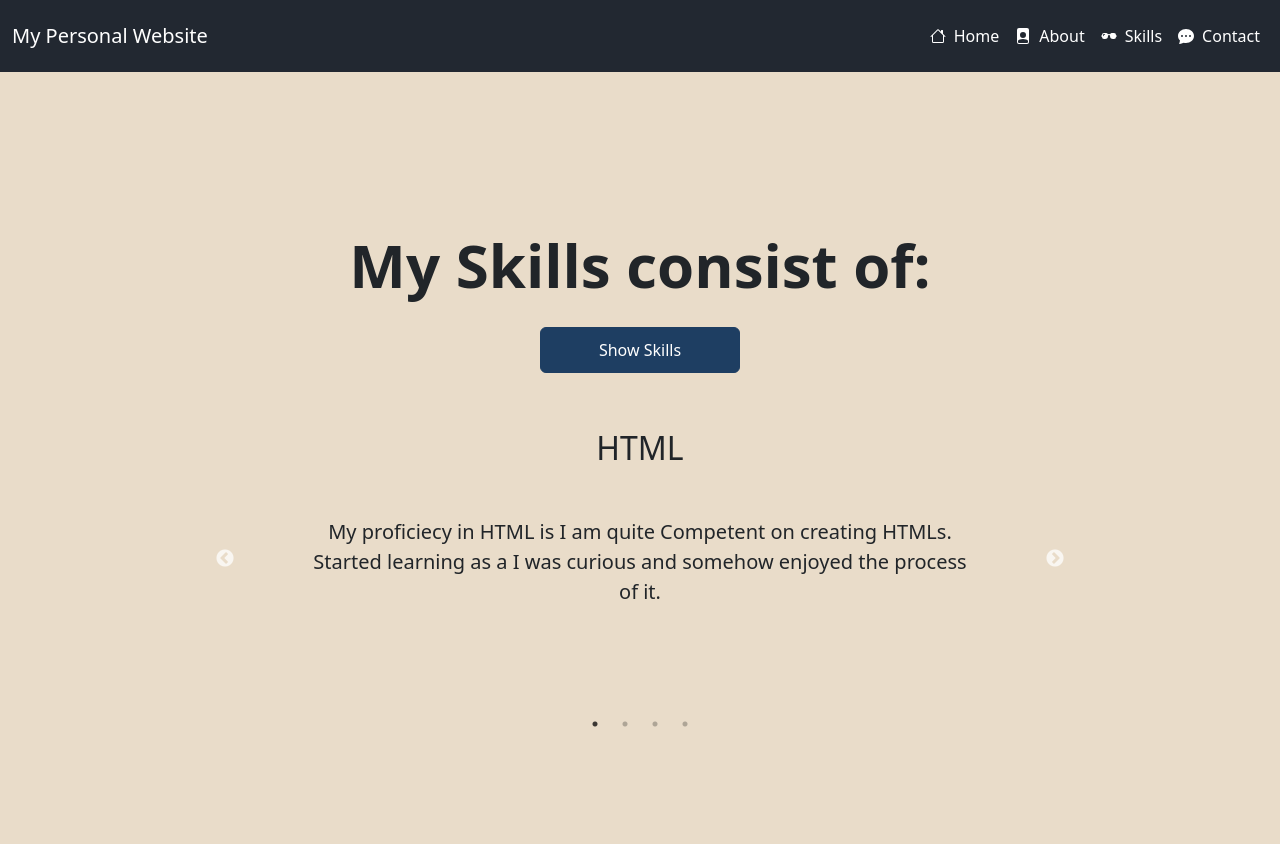
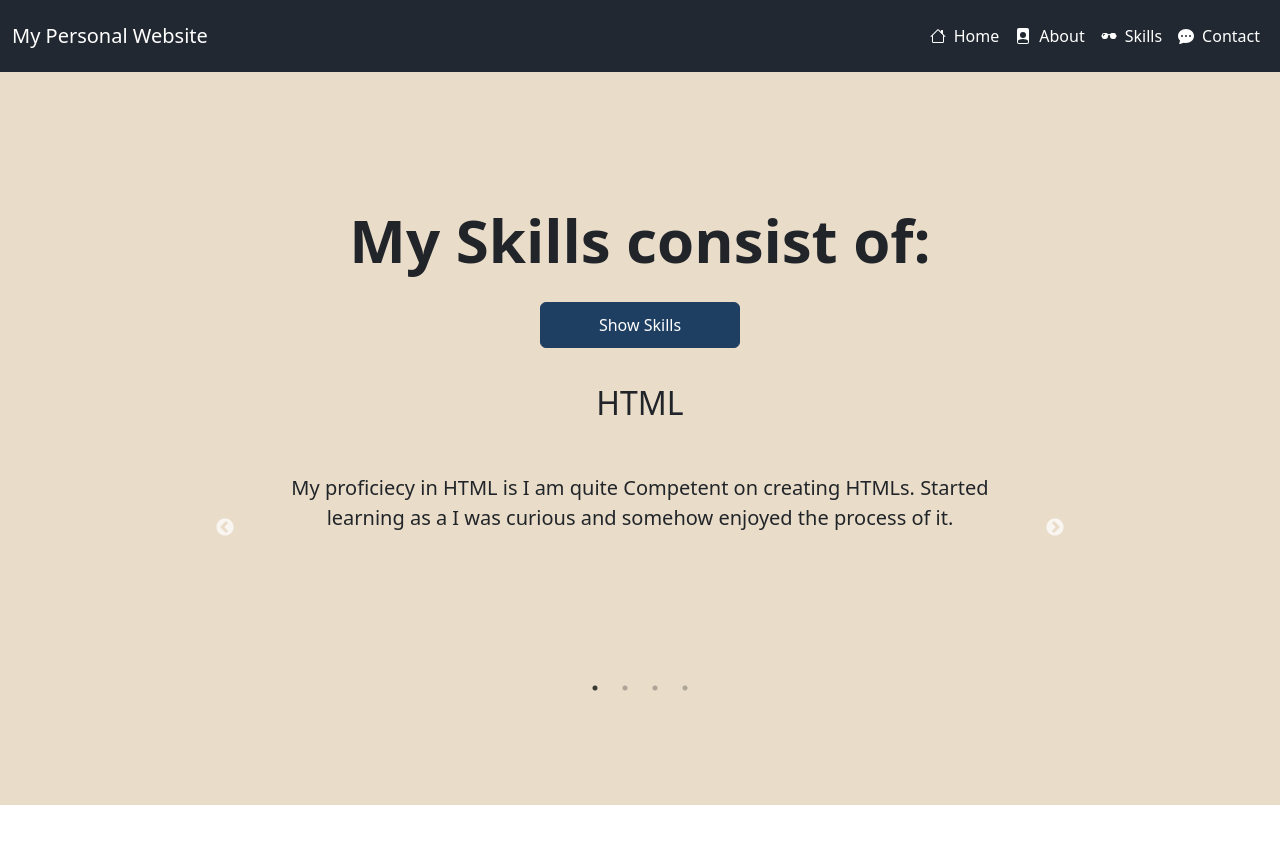
Before and after one commit to Jammil-Epistola/PersonalWebsite-REACT, a React (Create React App) app in the folder epistola-personalweb/: page /Skills in a window 1280 px wide. Shown: the top 844 px of the page. After the commit the page ends 805 px from the top, so only its background shows below. Built offline with nearby package versions, Linux system fonts and the light colour scheme.

Commit message:
fix minor issues

```diff
--- a/epistola-personalweb/src/components/Skills.css
+++ b/epistola-personalweb/src/components/Skills.css
@@ -9,7 +9,7 @@ body{
     align-items: center;
     text-align: center;
     background-color: #E9DCC9;
-    min-height: 793.2px;
+    min-height: 91.6vh;
 }
 
 /* Top Section Styling */
@@ -58,16 +58,5 @@ body{
     height: 300px;
     text-align: center;
     padding: 20px;
+
 }
-
-.slider-item:nth-child(2) {
-    background-color: #f1f1f1;
-}
-
-.slider-item:nth-child(3) {
-    background-color: #e9ecef;
-}
-
-.slider-item:nth-child(4) {
-    background-color: #dee2e6;
-}
--- a/epistola-personalweb/src/components/Skills.js
+++ b/epistola-personalweb/src/components/Skills.js
@@ -62,23 +62,23 @@ const Skills = () => {
             {/* Slider Section */}
             <div className="slider-container">
                 <Slider ref={sliderRef} {...settings}>
-                    <div className="slider-item">
+                    <div className="slider-item1">
                         <h2>HTML</h2>
                         <p>My proficiecy in HTML is I am quite Competent on creating HTMLs. Started learning as a I was curious and somehow enjoyed the process of it.</p>
                     </div>
-                    <div className="slider-item">
+                    <div className="slider-item2">
                         <h2>CSS</h2>
                         <p>My proficiecy in CSS is quite subpar yet. I am still learning about designs and color pallete. I do try experiment different kind of styles and still learning
                             on how to use CSS frameworks and trying to implement it in my projects.
                         </p>
                     </div>
-                    <div className="slider-item">
+                    <div className="slider-item3">
                         <h2>JavaScript</h2>
                         <p>In Javascript, I could say I am Advance in terms of proficiecy. I still learning more about JavaScript like currently learning on how to use Node.js
                             which has REACT.
                         </p>
                     </div>
-                    <div className="slider-item">
+                    <div className="slider-item4">
                         <h2>React</h2>
                         <p>I would say my newly acquired skill. Was enjoying the process of learning and experiment with different components that it has and learning to use bootstrap as well.
                             I also learned the different imports that bootstrap has, an example would be this slider called a React slick carousel that I recently learned!
```
